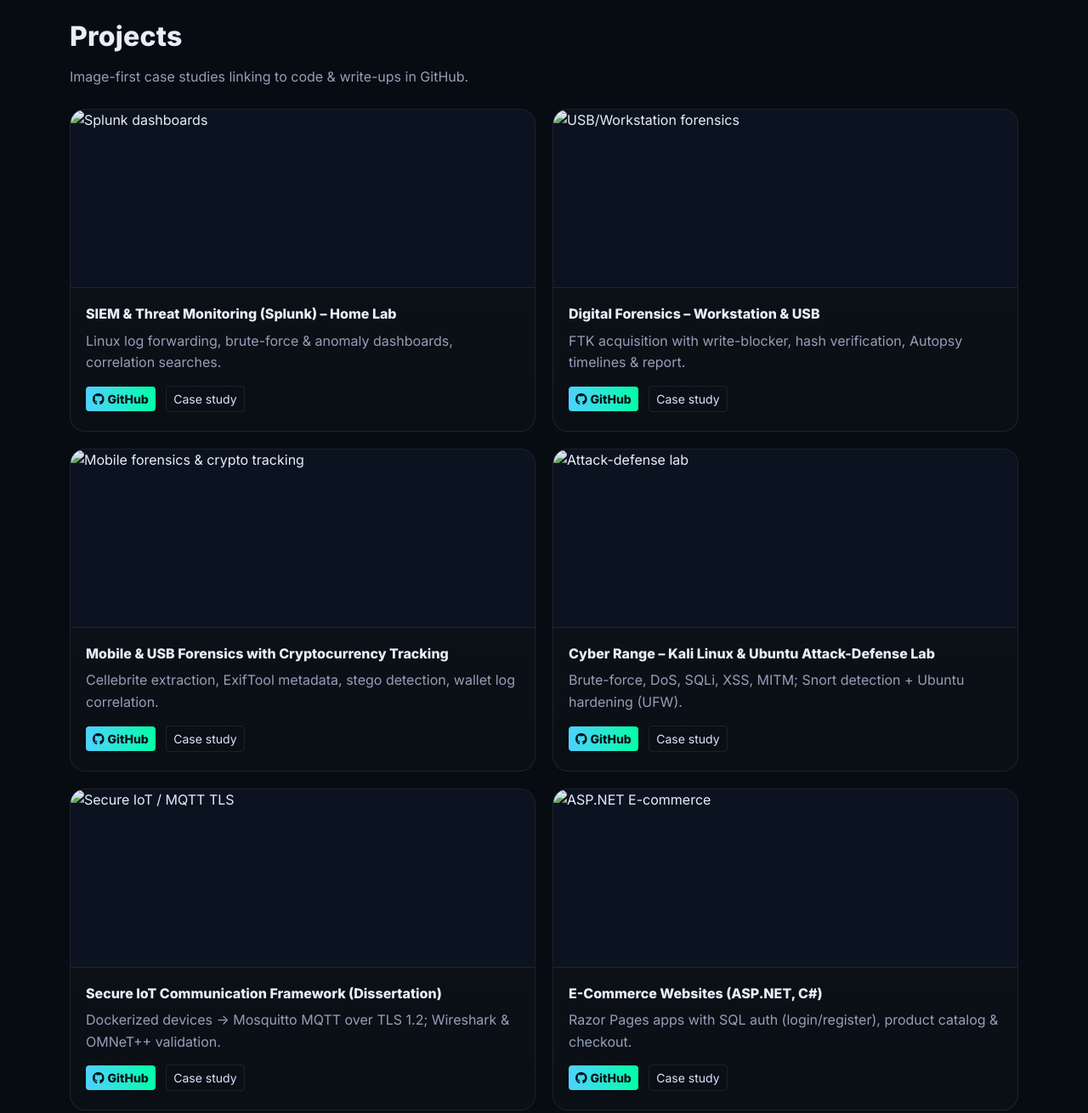
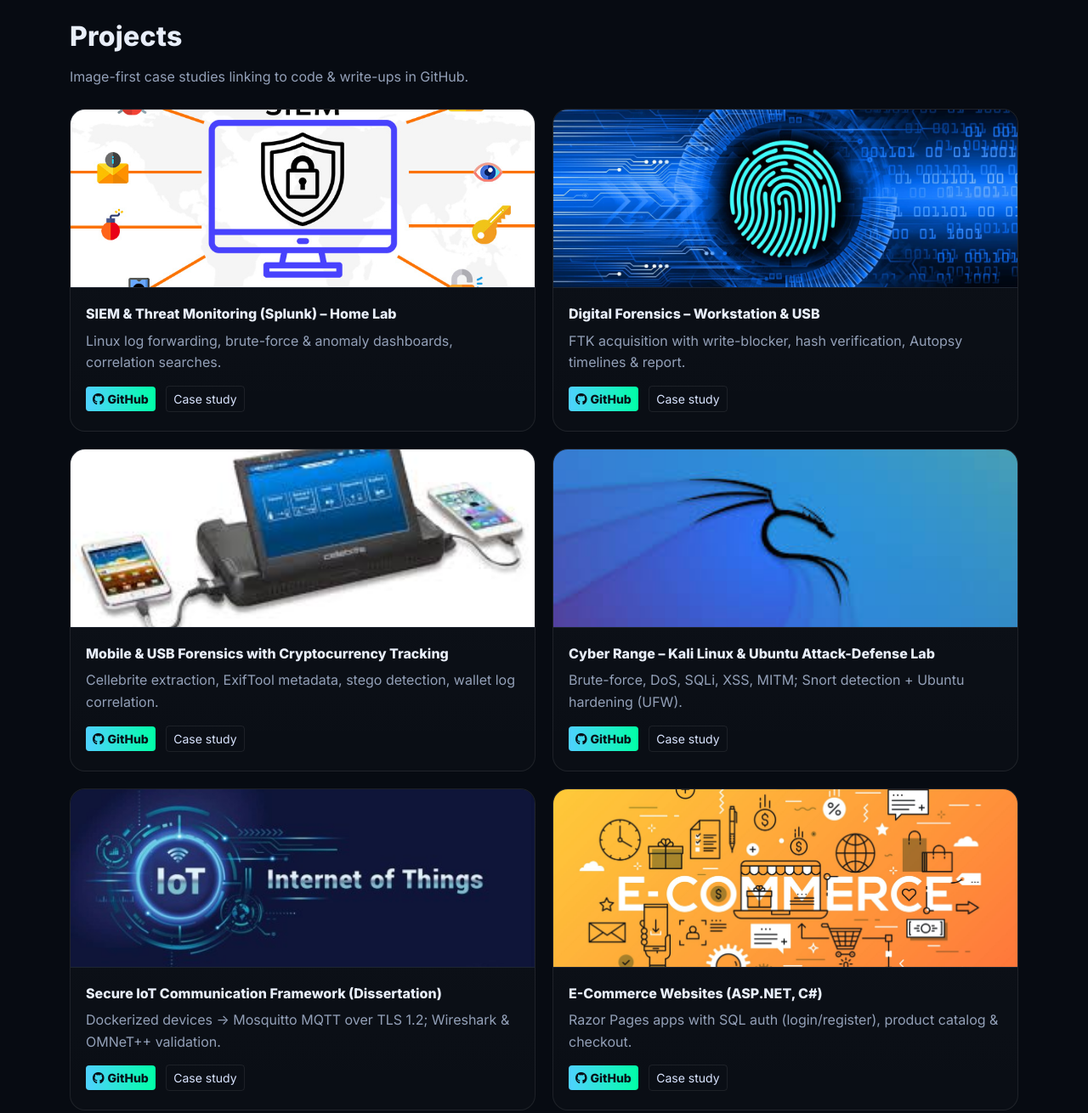
Before and after one commit to abdulkaiyoom500/portfolio-site, a plain HTML site: page index.html in a window 1280 px wide. Shown: the part 680-1990 px from the top of the page at 85% size. Drawn offline with nearby package versions, Linux system fonts and the light colour scheme.

Commit message:
Update index.html

```diff
--- a/index.html
+++ b/index.html
@@ -212,7 +212,7 @@
 
         <!-- 1. Splunk SIEM -->
         <article class="cardx span-6">
-          <img class="thumb" src="assets/projects/SIEM.jpg" alt="Splunk dashboards">
+          <img class="thumb" src="assets/SIEM.jpg" alt="Splunk dashboards">
           <div class="body">
             <div class="title">SIEM & Threat Monitoring (Splunk) – Home Lab</div>
             <div class="tagline">Linux log forwarding, brute-force & anomaly dashboards, correlation searches.</div>
@@ -223,7 +223,7 @@
 
         <!-- 2. Digital Forensics -->
         <article class="cardx span-6">
-          <img class="thumb" src="assets/projects/dfir.jpg" alt="USB/Workstation forensics">
+          <img class="thumb" src="assets/dfir.jpg" alt="USB/Workstation forensics">
           <div class="body">
             <div class="title">Digital Forensics – Workstation & USB</div>
             <div class="tagline">FTK acquisition with write-blocker, hash verification, Autopsy timelines & report.</div>
@@ -234,7 +234,7 @@
 
         <!-- 3. Mobile & USB Forensics + Crypto -->
         <article class="cardx span-6">
-          <img class="thumb" src="assets/projects/cellebrite.jpeg" alt="Mobile forensics & crypto tracking">
+          <img class="thumb" src="assets/cellebrite.jpeg" alt="Mobile forensics & crypto tracking">
           <div class="body">
             <div class="title">Mobile & USB Forensics with Cryptocurrency Tracking</div>
             <div class="tagline">Cellebrite extraction, ExifTool metadata, stego detection, wallet log correlation.</div>
@@ -245,7 +245,7 @@
 
         <!-- 4. Kali/Ubuntu Attack–Defense -->
         <article class="cardx span-6">
-          <img class="thumb" src="assets/projects/kali.jpeg" alt="Attack-defense lab">
+          <img class="thumb" src="assets/kali.jpeg" alt="Attack-defense lab">
           <div class="body">
             <div class="title">Cyber Range – Kali Linux & Ubuntu Attack-Defense Lab</div>
             <div class="tagline">Brute-force, DoS, SQLi, XSS, MITM; Snort detection + Ubuntu hardening (UFW).</div>
@@ -256,7 +256,7 @@
 
         <!-- 5. Secure IoT -->
         <article class="cardx span-6">
-          <img class="thumb" src="assets/projects/IOT.jpg" alt="Secure IoT / MQTT TLS">
+          <img class="thumb" src="assets/IOT.jpg" alt="Secure IoT / MQTT TLS">
           <div class="body">
             <div class="title">Secure IoT Communication Framework (Dissertation)</div>
             <div class="tagline">Dockerized devices → Mosquitto MQTT over TLS 1.2; Wireshark & OMNeT++ validation.</div>
@@ -267,7 +267,7 @@
 
         <!-- 6. ASP.NET E-commerce -->
         <article class="cardx span-6">
-          <img class="thumb" src="assets/projects/ECOMMERCE.jpg" alt="ASP.NET E-commerce">
+          <img class="thumb" src="assets/ECOMMERCE.jpg" alt="ASP.NET E-commerce">
           <div class="body">
             <div class="title">E-Commerce Websites (ASP.NET, C#)</div>
             <div class="tagline">Razor Pages apps with SQL auth (login/register), product catalog & checkout.</div>
```
